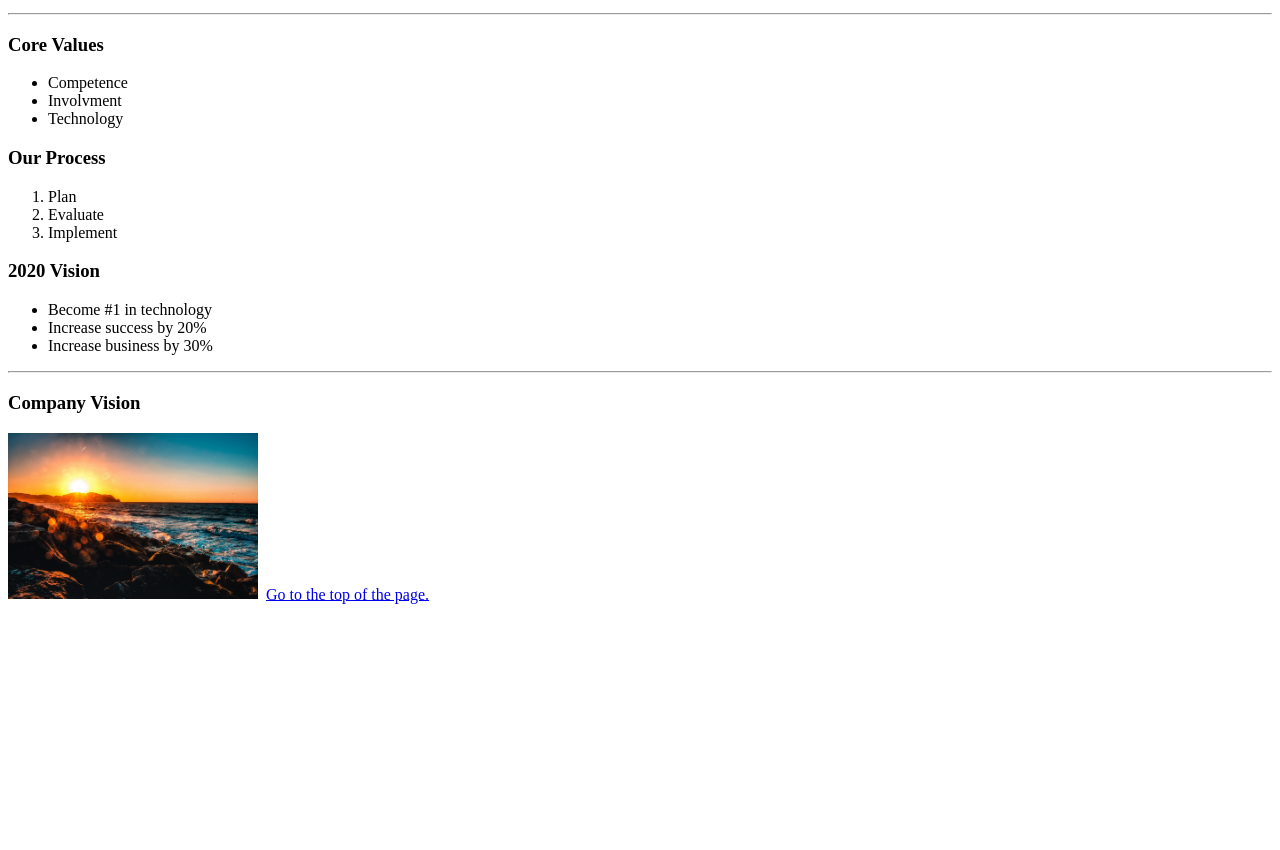
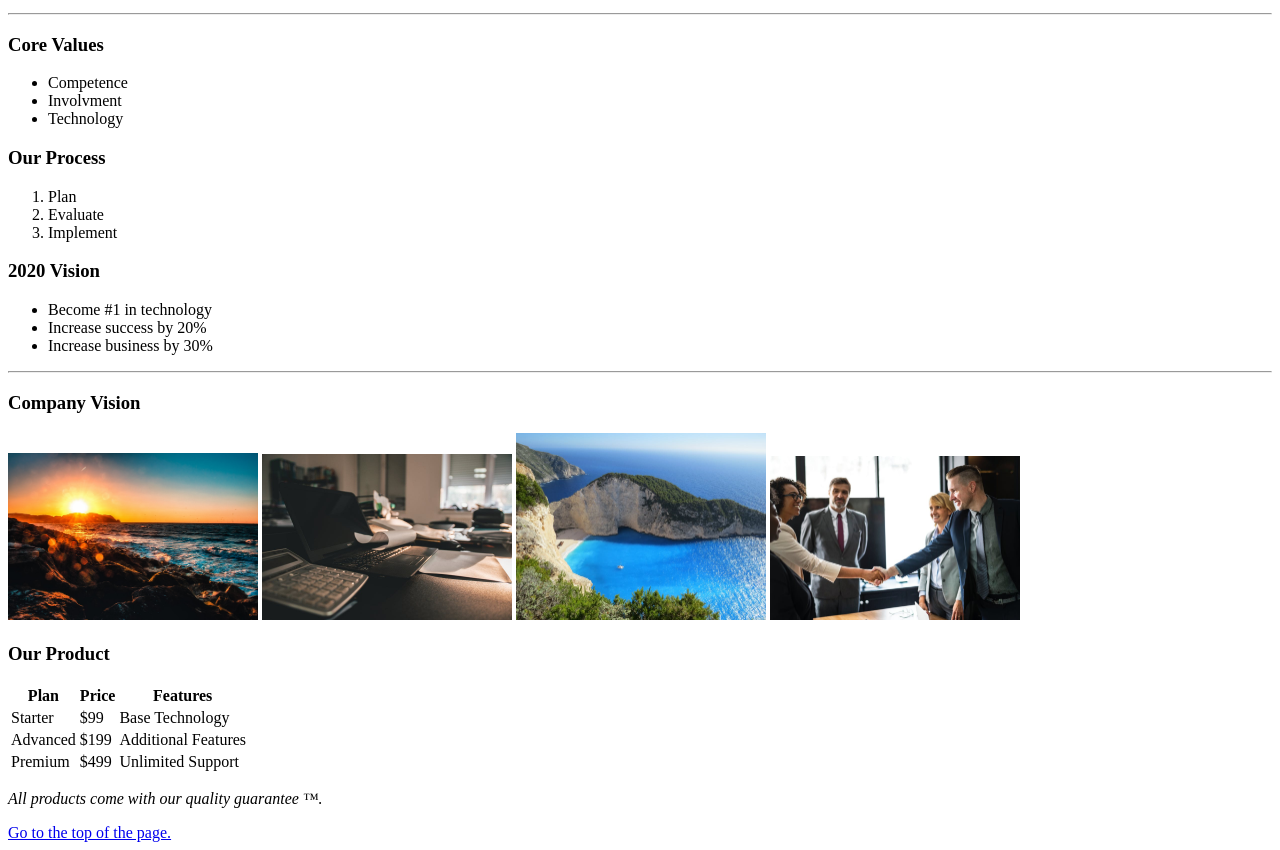
Before and after one commit to ChristianCrousser/codeup-web-exercises, a plain HTML site: page welcome.html in a window 1280 px wide. Shown: the part 101-951 px from the top of the page. Before the commit the page ends 800 px from the top, so only its background shows below. Drawn offline with Linux system fonts and the light colour scheme.

Commit message:
Added table and updated file

```diff
--- a/welcome.html
+++ b/welcome.html
@@ -30,9 +30,33 @@
         <hr>
     <h3>Company Vision</h3>
         <img src="img/Sunset-Photo.jpeg" alt="Sunset" style="width: 250px; length:300">
-        <img src=""
-
-
+        <img src="computer.jpeg" alt="Computer" style="width: 250px; length 300">
+        <img src="Beach.jpeg" alt="Beach" style="width: 250px; length 300">
+        <img src="Office.jpeg" alt="Office" style="width: 250px; length 300">
+    <h3>Our Product</h3>
+    <table>
+        <tr>
+            <th>Plan</th>
+            <th>Price</th>
+            <th>Features</th>
+        </tr>
+        <tr>
+            <td>Starter</td>
+            <td>$99</td>
+            <td>Base Technology</td>
+        </tr>
+        <tr>
+            <td>Advanced</td>
+            <td>$199</td>
+            <td>Additional Features</td>
+        </tr>
+        <tr>
+            <td>Premium</td>
+            <td>$499</td>
+            <td>Unlimited Support</td>
+        </tr>
+    </table>
+    <p><em>All products come with our quality guarantee &trade;. </em></p>
 
 
 
```
Also changed, not shown: Office.jpeg (renamed from pexels-photo-1249158.jpeg).
